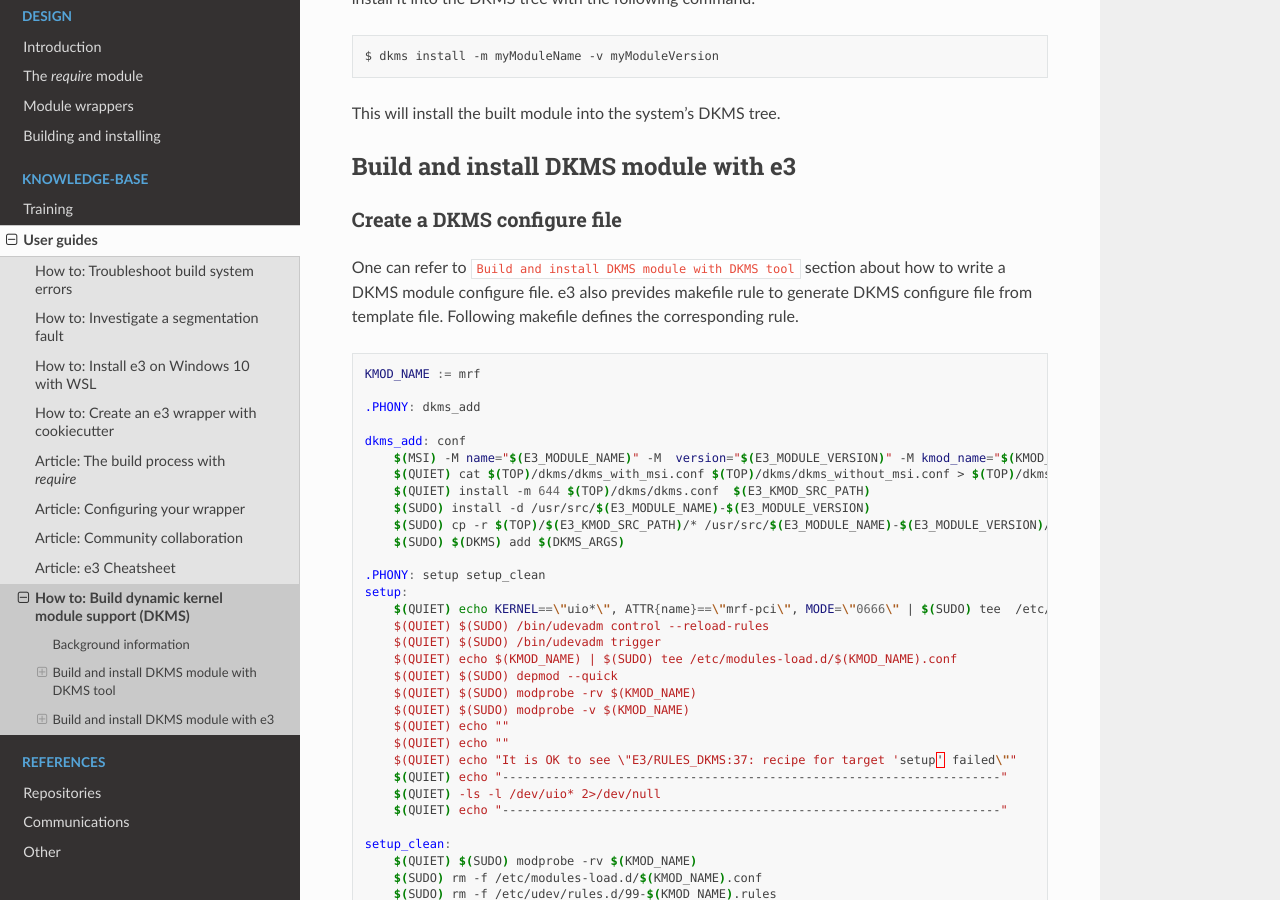
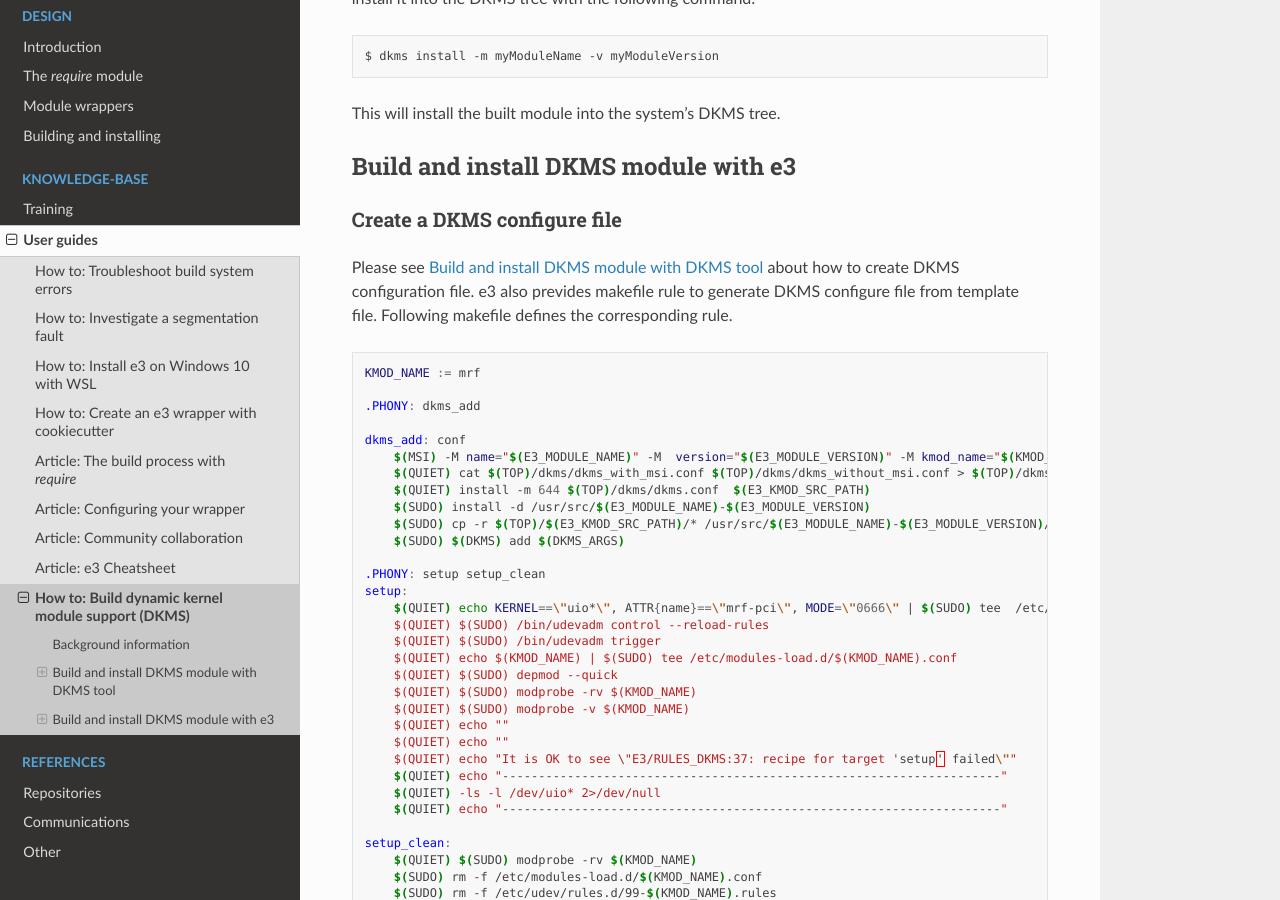
Before and after one commit to ttkorhonen/e3pages, a Sphinx documentation site: the page built from docs/kb/guide/articles/9_dynamic_kernel_module_support.md, in a window 1280 px wide and 900 px high, scrolled down 1137 px. Built offline with Sphinx 7.4.7 and the Read the Docs theme 2.0.0, drawn with Linux system fonts in a browser that asks for light colours.

Commit message:
Add a reference link

```diff
--- a/docs/kb/guide/articles/9_dynamic_kernel_module_support.md
+++ b/docs/kb/guide/articles/9_dynamic_kernel_module_support.md
@@ -57,8 +59,7 @@ This will install the built module into the system's DKMS tree.
 
 ### Create a DKMS configure file
 
-One can refer to `Build and install DKMS module with DKMS tool` section
-about how to write a DKMS module configure file.
+Please see {ref}`with_dkms_tool` about how to create DKMS configuration file.
 e3 also prevides makefile rule to generate DKMS configure file from
 template file. Following makefile defines the corresponding rule.
 
```
Also changed, not shown: other parts of docs/kb/guide/articles/9_dynamic_kernel_module_support.md (+2 -0 lines).
